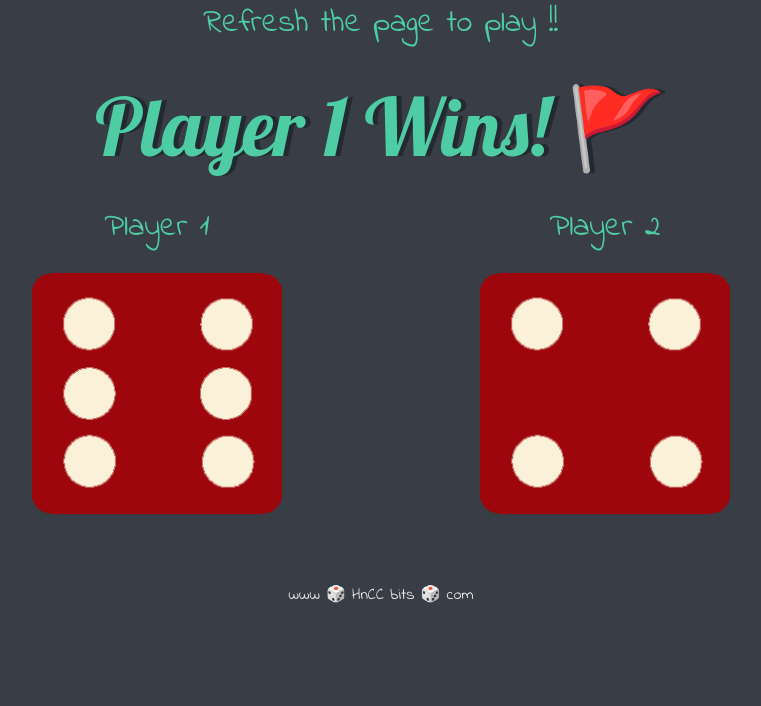
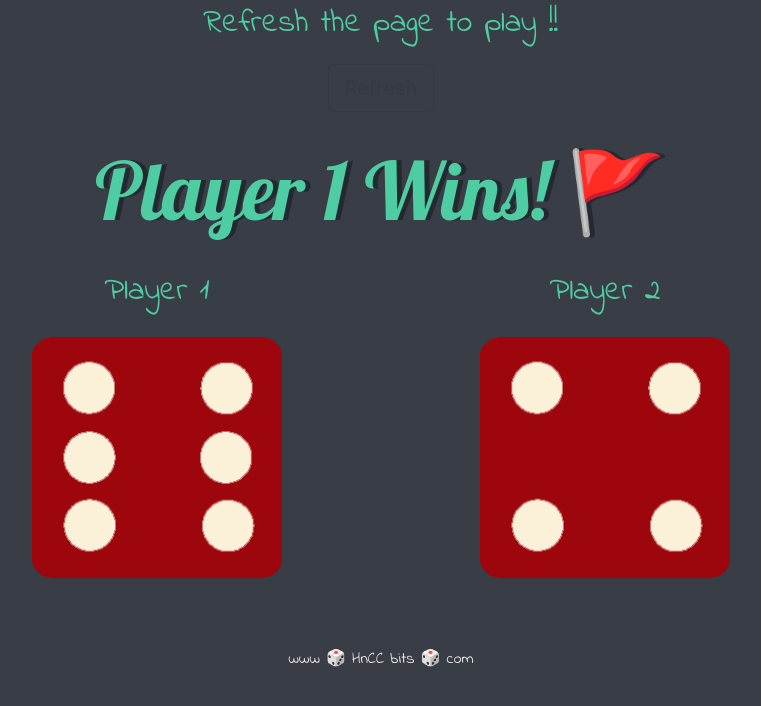
Before and after one commit to AnandBIT/diceGame, a plain HTML site: page index.html in a window 1280 px wide. Shown: the whole page, without its empty margins (259-1020 px from the left). Drawn offline with nearby package versions, Linux system fonts and the light colour scheme.

Commit message:
commited

```diff
--- a/index.html
+++ b/index.html
@@ -12,6 +12,7 @@
 
     <div class="container">
       <p>Refresh the page to play !!</p>
+      <a href="index.html"><button class="btn btn-outline-dark btn-lg" type="button" name="button">Refresh</button></a>
       <h1>Refresh Me</h1>
 
       <div class="dice row">
```
